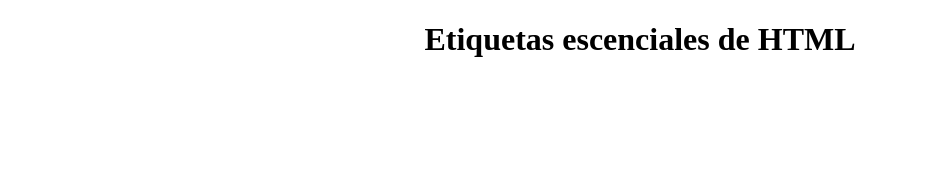
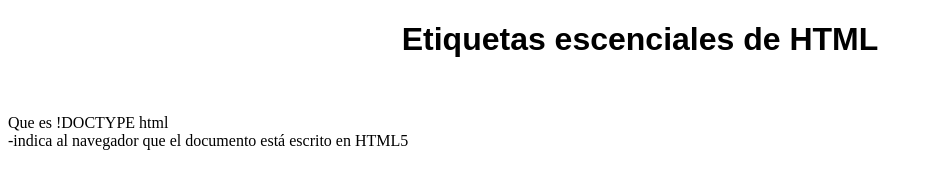
Before and after one commit to Albert-Peralta/TrabajosNarvaez, a plain HTML site: page index.html in a window 1280 px wide. Shown: the whole page, without its empty margins (0-933 px from the left). Drawn offline with Linux system fonts and the light colour scheme.

Commit message:
avance-1

```diff
--- a/index.html
+++ b/index.html
@@ -6,12 +6,17 @@
     <title>Pagina</title>
     <style>
         .center{
+            font-family: Arial;
             text-align: center;
         }
     </style>
 </head>
 <body>
     <h1 class="center">Etiquetas escenciales de HTML</h1>
+    <br>
+    <p>Que es !DOCTYPE html <br>
+        -indica al navegador que el documento está escrito en HTML5 <br>
+    </p>
 
 
 </body>
```
